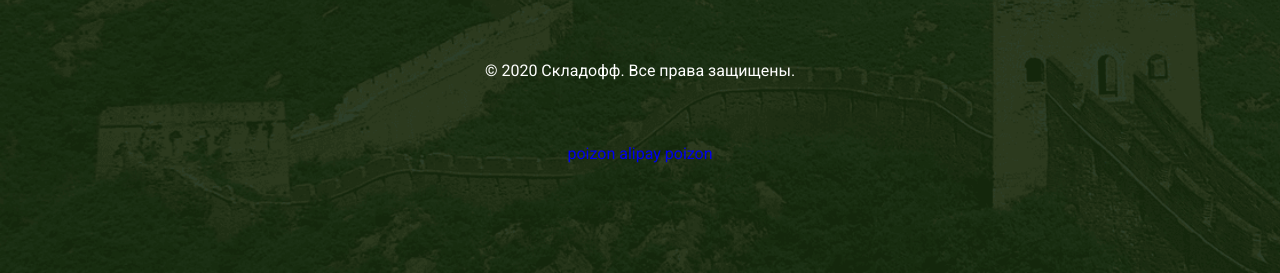
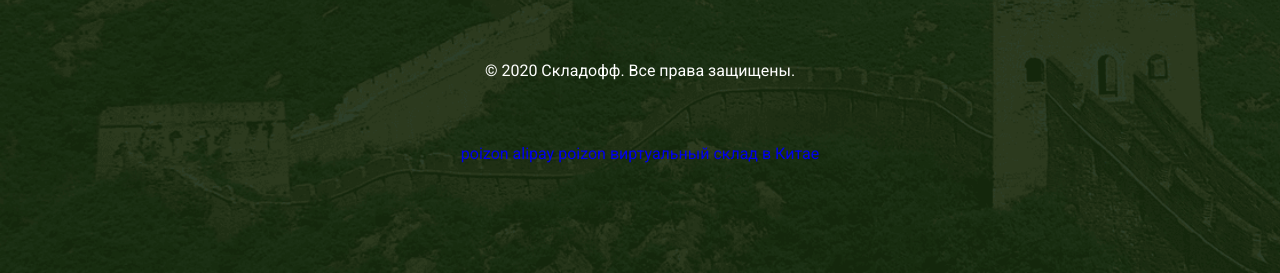
Before and after one commit to heiheshang/heiheshang.github.io, a plain HTML site: page index.html in a window 1280 px wide. Shown: the part 4351-4624 px from the top of the page. Drawn offline with nearby package versions, Linux system fonts and the light colour scheme; a script that the page names is missing.

Commit message:
ссылки

```diff
--- a/index.html
+++ b/index.html
@@ -380,6 +380,7 @@
                 <a href="https://telegra.ph/Dostavlyaet-li-Pojzon-oficialno-v-Rossiyu-12-21">poizon</a>
                 <a href="https://telegra.ph/Instrumenty-dlya-poiska-postavshchikov-iz-Kitaya-12-22">alipay</a>
                 <a href="https://telegra.ph/KAK-ZAKAZYVAT-TOVARY-S-POIZON-V-ROSSIYU-12-26">poizon</a>
+                <a href="https://telegra.ph/Virtualnyj-sklad-v-Kitae-01-02">виртуальный склад в Китае</a>
             </div>
         </div>
     </footer>
```
